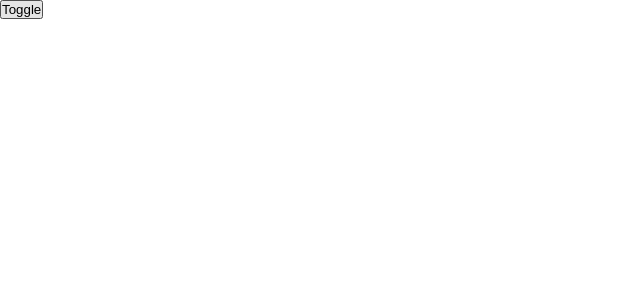
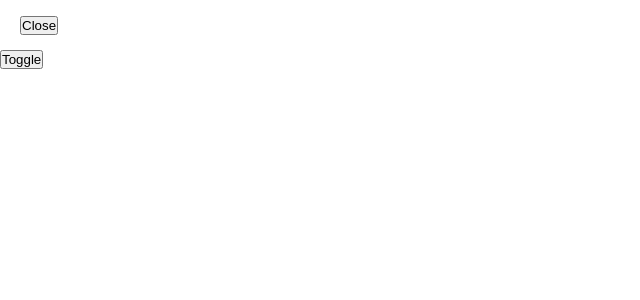
Before and after one commit to bdimon/nodebot, a React (Create React App) app: page / in a window 1280 px wide. Shown: the top 300 px of the page, without its empty margins (0-640 px from the left). Built offline with nearby package versions, Linux system fonts and the light colour scheme.

Commit message:
useTelegram u=in App.js

```diff
--- a/src/App.js
+++ b/src/App.js
@@ -1,6 +1,8 @@
 import './App.css';
 import {useEffect} from "react";
 import { useTelegram } from './hooks/useTelegram';
+import Header from './components/Header/Header';
+import Button from './components/Button/Button';
 // const tlg = window.Telegram.WebApp;
 // window.Telegram.WebApp.
 
@@ -13,7 +15,8 @@ function App() {
 
   return (
     <div className="App">
-      <button onClick={onToggleButton}>Toggle</button>
+    <Header />
+      <Button onClick={onToggleButton}>Toggle</Button>
     </div>
   );
 }
```
